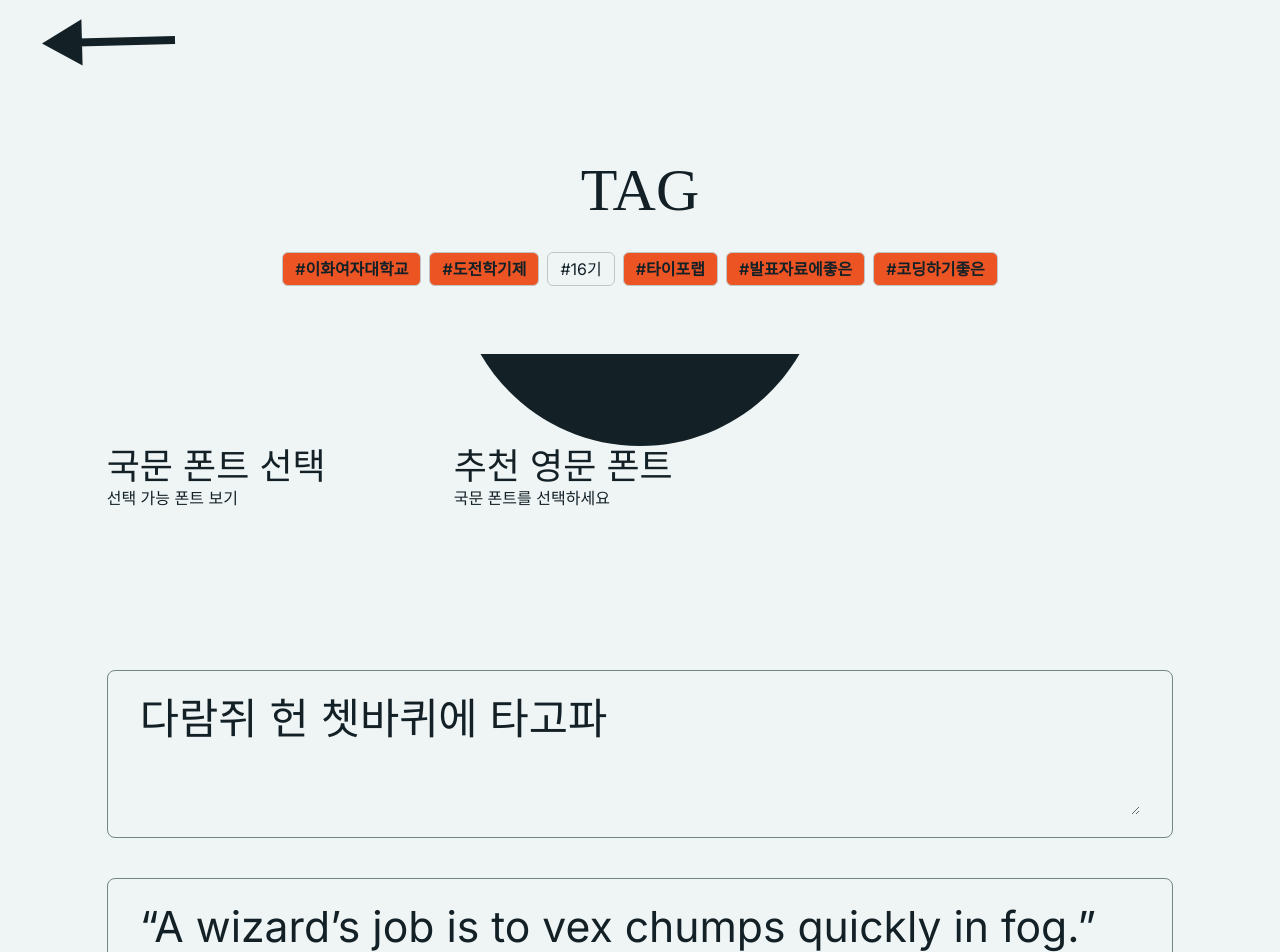
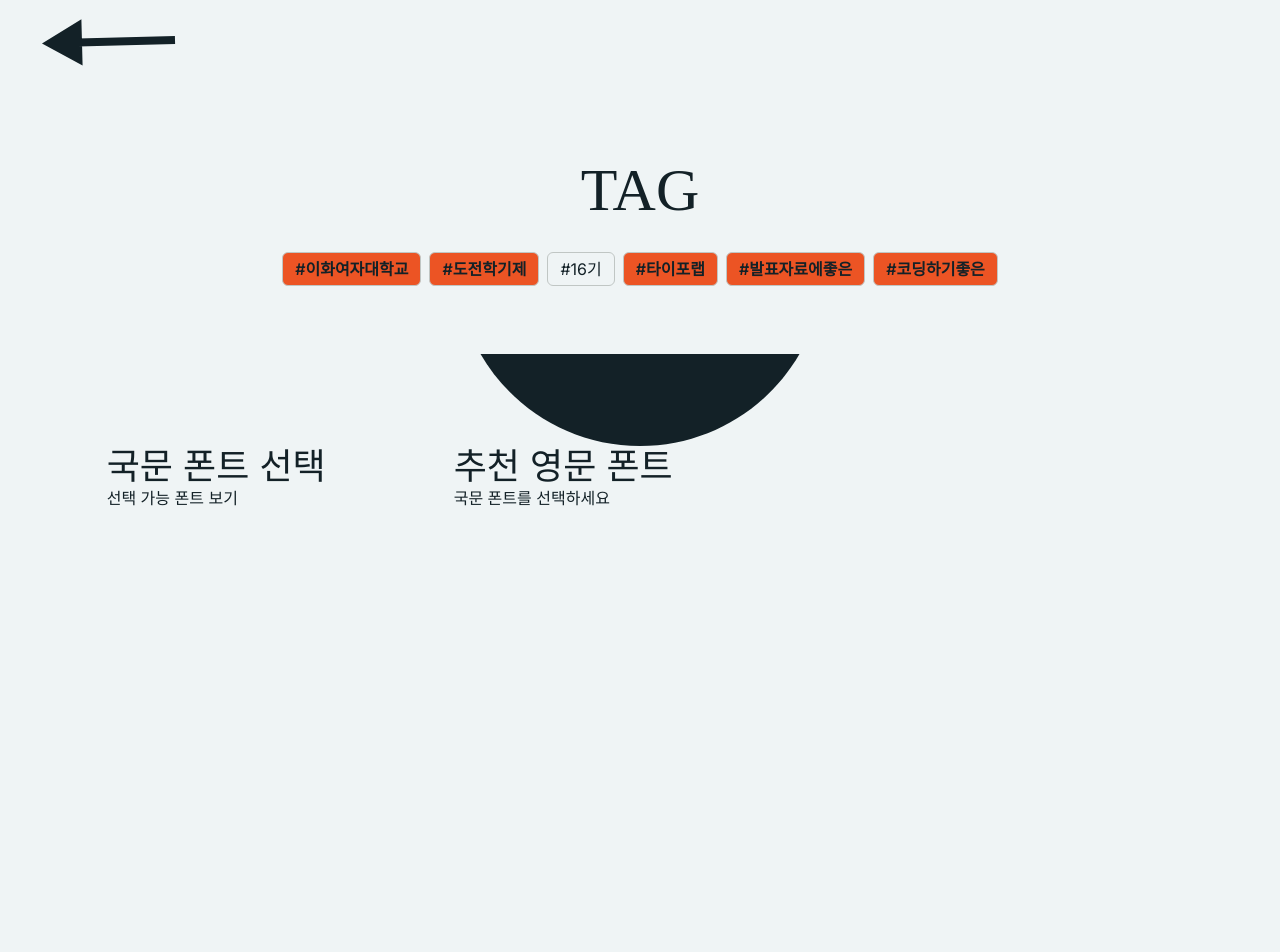
Before and after one commit to wrryu09/TYPOLAB, a Next.js app in the folder typolab/: page /pair in a window 1280 px wide. Shown: the top 952 px of the page. Built offline with nearby package versions, Linux system fonts and the light colour scheme; a web font is replaced by a local one.

Commit message:
🎨 print results if only selection exists

```diff
--- a/typolab/src/app/pair/page.tsx
+++ b/typolab/src/app/pair/page.tsx
@@ -247,20 +247,26 @@ const Pair = (props: Props) => {
 
         {/* font display box */}
         <div className="flex flex-col w-full mb-40">
+          {koreanFont.name !== "none" ? (
             <PreviewBox
               fontSize={displayFirstSize}
               setFontSize={setDisplayFirstSize}
               fontFamily={koreanFont}
               boxNum={1}
             />
+          ) : null}
+          {latinFont.name !== "none" ? (
             <PreviewBox
               fontSize={displayScndSize}
               setFontSize={setDisplayScndSize}
               fontFamily={latinFont}
               boxNum={2}
             />
+          ) : null}
         </div>
 
+        {koreanFont.name !== "none" || latinFont.name !== "none" ? (
+          <>
             {/* box section */}
             <BoxSection
               displayFirstSize={displayFirstSize}
@@ -299,7 +305,7 @@ const Pair = (props: Props) => {
             </div>
 
             {/* user guide section */}
-        <div className="mb-40">
+            <div className="mt-40 mb-40">
               {/* view guide */}
               {showGuide ? (
                 <div>
@@ -336,6 +342,8 @@ const Pair = (props: Props) => {
                 </div>
               )}
             </div>
+          </>
+        ) : null}
       </div>
       <SizedBox height={20} />
       <Footer />
```
Lines whose indentation alone changed are shown as unchanged.
